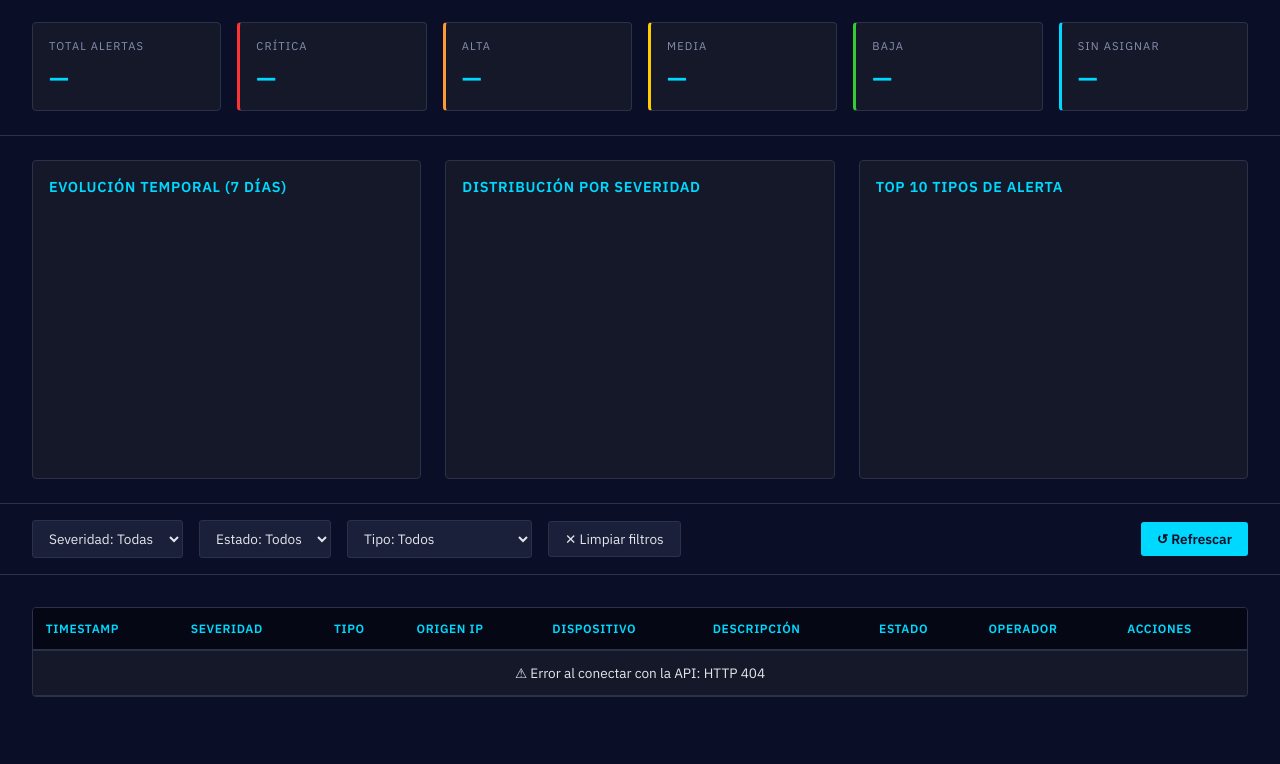
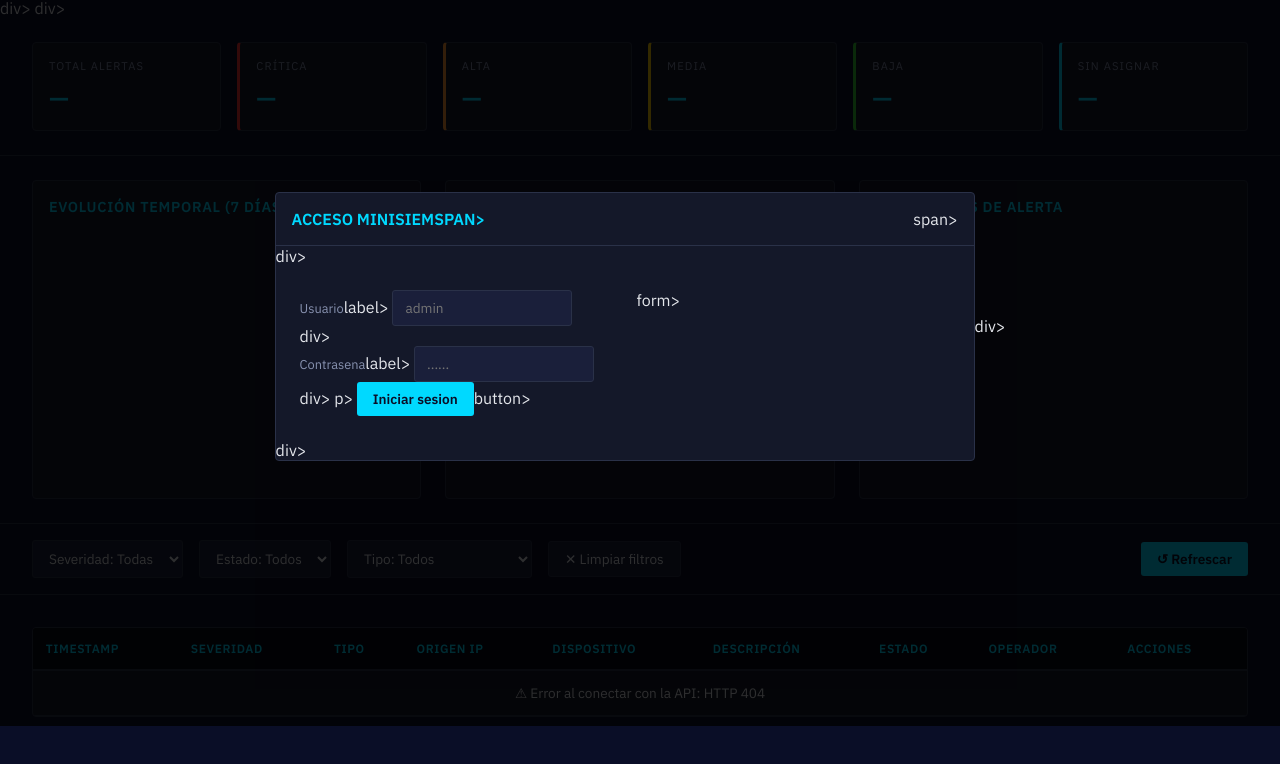
Before and after one commit to diegofonterosa/security-alert-monitor, a website: page frontend/index.html in a window 1280 px wide. Shown: the part 74-838 px from the top of the page. Drawn offline with nearby package versions, Linux system fonts and the light colour scheme; no server answers; a script that the page names is missing.

Commit message:
feat(fase6): anadir barra auth, modal login y scripts en index.html
Added authentication bar and login modal to the HTML structure.

```diff
--- a/frontend/index.html
+++ b/frontend/index.html
@@ -34,6 +34,35 @@
     </div>
   </header>
 
+
+  <!-- BARRA AUTH -->
+  <div id="authBar" class="auth-bar" style="display:none;">
+      <span id="authUser" class="auth-user mono"></span>span>
+      <button id="btnLogout" class="btn-logout">Cerrar sesion</button>button>
+  </div>div>
+
+  <!-- MODAL LOGIN -->
+  <div class="modal-overlay" id="loginOverlay" style="display:flex;">
+      <div class="modal modal-login">
+            <div class="modal-header">
+                    <span class="modal-title">ACCESO MINI<span class="accent">SIEM</span>span></span>span>
+            </div>div>
+            <div class="modal-body">
+                    <form id="loginForm" autocomplete="off">
+                              <div class="login-field">
+                                          <label for="loginUser" class="action-label">Usuario</label>label>
+                                          <input type="text" id="loginUser" class="filter-select" autocomplete="username" placeholder="admin" required />
+                              </div>div>
+                              <div class="login-field">
+                                          <label for="loginPass" class="action-label">Contrasena</label>label>
+                                          <input type="password" id="loginPass" class="filter-select" autocomplete="current-password" placeholder="......" required />
+                              </div>div>
+                              <p id="loginError" class="login-error" style="display:none;"></p>p>
+                              <button type="submit" id="btnLogin" class="btn-primary">Iniciar sesion</button>button>
+                    </form>form>
+            </div>div>
+      </div>div>
+  </div>div>
   <!-- ── STATS CARDS ───────────────────────────────────────────────────────── -->
   <section class="stats-bar">
     <div class="stat-card">
@@ -184,6 +213,7 @@
       </div>
     </div>
   </div>
+  <script src="js/auth.js"></script>
 
   <script src="js/app.js"></script>
 </body>
```
